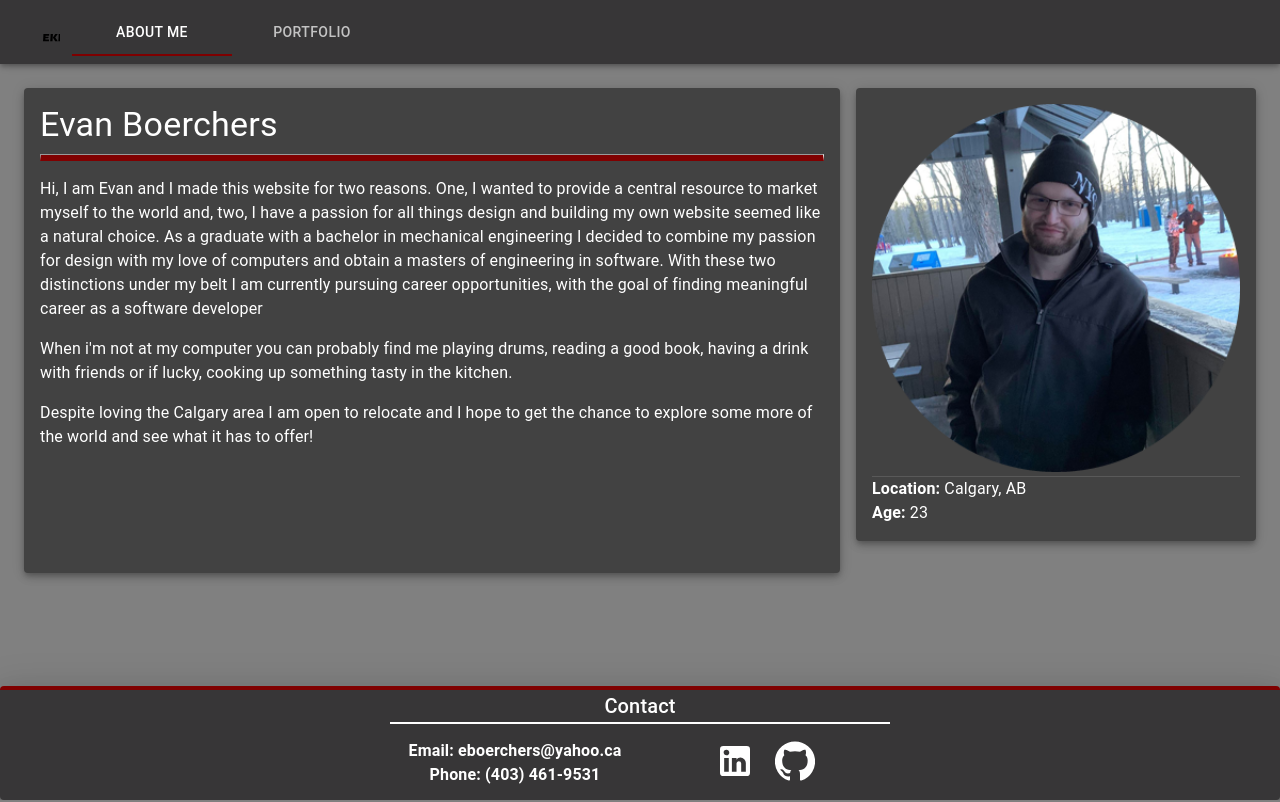
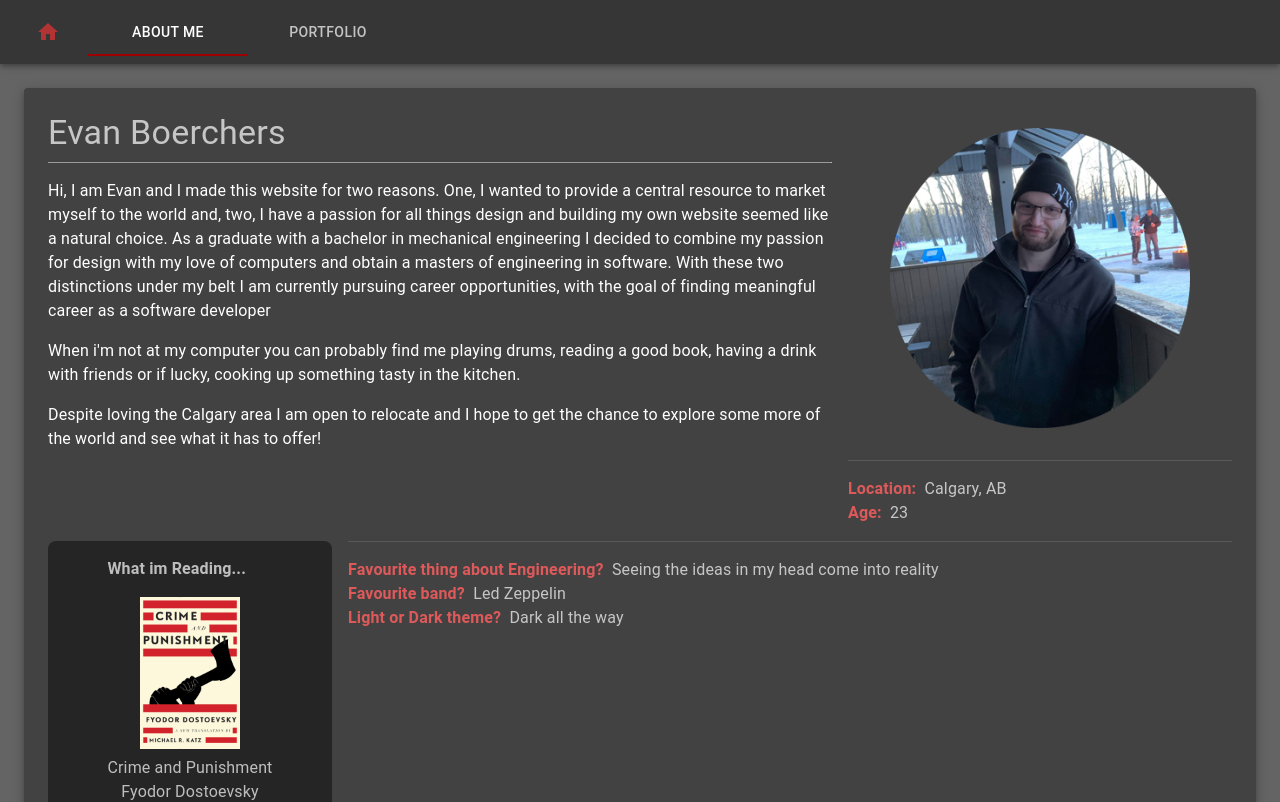
Before and after one commit to evankboerchers/personal-website-1, a React (Create React App) app: page /aboutme in a window 1280 px wide. Shown: the top 802 px of the page. Built offline with nearby package versions, Linux system fonts and the light colour scheme.

Commit message:
completed project page

```diff
--- a/src/App.js
+++ b/src/App.js
@@ -2,7 +2,7 @@ import React from 'react';
 
 import { Route, Switch, BrowserRouter as Router } from 'react-router-dom';
 
-import { makeStyles } from '@material-ui/core';
+import { makeStyles, Box } from '@material-ui/core';
 
 import Navbar from './components/navigation/Navbar';
 import Footer from './components/footer/Footer';
@@ -29,11 +29,11 @@ const useStyles = makeStyles((theme) => ({
   mainWrap: {
     [theme.breakpoints.down('xs')]: {
       paddingTop: 56,
-      paddingBottom: 160,
+      paddingBottom: 150 + theme.spacing(3.5),
     },
     [theme.breakpoints.up('sm')]: {
       paddingTop: 64,
-      paddingBottom: 110,
+      paddingBottom: 100 + theme.spacing(3.5),
     },
 
     position: 'relative',
@@ -57,7 +57,10 @@ function App() {
   return (
     <ThemeProvider theme={theme}>
       <Router>
-        <div className={classes.pageContainer}>
+        <Box
+          className={classes.pageContainer}
+          bgcolor={theme.palette.background.default}
+        >
           <Navbar />
           <main className={classes.mainWrap}>
             <Switch>
@@ -72,7 +75,7 @@ function App() {
           <footer>
             <Footer />
           </footer>
-        </div>
+        </Box>
       </Router>
     </ThemeProvider>
   );
--- a/src/components/aboutme/Bio.js
+++ b/src/components/aboutme/Bio.js
@@ -9,7 +9,7 @@ const useStyles = makeStyles((theme) => ({
     justify: 'left',
   },
   divider: {
-    borderBottom: '6px solid' + theme.palette.secondary.main,
+    borderBottom: 'inherit',
   },
 }));
 
@@ -18,8 +18,11 @@ function Bio() {
 
   return (
     <div>
-      <Typography variant="h4">Evan Boerchers</Typography>
+      <Typography variant="h4" color="textSecondary">
+        Evan Boerchers
+      </Typography>
       <hr className={classes.divider} />
+
       <Typography className={classes.bioText}>
         <p>
           Hi, I am Evan and I made this website for two reasons. One, I wanted
--- a/src/components/footer/Footer.js
+++ b/src/components/footer/Footer.js
@@ -9,7 +9,8 @@ const useStyles = makeStyles((theme) => ({
     bottom: 0,
     left: 0,
     margin: 0,
-    paddingBottom: 10,
+    paddingBottom: theme.spacing(2),
+    paddingTop: theme.spacing(1),
     width: '100%',
     [theme.breakpoints.down('xs')]: {
       height: 150,
@@ -18,8 +19,8 @@ const useStyles = makeStyles((theme) => ({
       height: 100,
     },
     backgroundColor: theme.palette.primary.main,
-    borderTop: '4px solid ' + theme.palette.secondary.main,
-    color: 'white',
+    borderTop: theme.spacing(0.5) + 'px solid ' + theme.palette.secondary.main,
+    color: theme.palette.text.secondary,
     justifyContent: 'center',
     display: 'flex',
   },
@@ -32,7 +33,7 @@ const useStyles = makeStyles((theme) => ({
   },
   titleBox: {
     textAlign: 'center',
-    borderBottom: '2px solid white',
+    borderBottom: '2px solid ' + theme.palette.text.secondary,
     marginBottom: 10,
   },
   icon: {
@@ -70,12 +71,12 @@ function Footer() {
             <Grid container>
               <Grid item xs={12}>
                 <Typography>
-                  <strong>Email: eboerchers@yahoo.ca</strong>
+                  <strong>Email: &nbsp;eboerchers@yahoo.ca</strong>
                 </Typography>
               </Grid>
               <Grid item xs={12}>
                 <Typography>
-                  <strong>Phone: (403) 461-9531 </strong>
+                  <strong>Phone: &nbsp; (403) 461-9531</strong>
                 </Typography>
               </Grid>
             </Grid>
--- /dev/null
+++ b/src/components/home/Quote.js
@@ -0,0 +1,66 @@
+import React, { useEffect } from 'react';
+import axios from 'axios';
+import { makeStyles, Typography } from '@material-ui/core';
+
+const useStyles = makeStyles((theme) => ({
+  quoteBox: {
+    maxWidth: 500,
+    margin: theme.spacing(3),
+    color: 'white',
+  },
+
+  quote: {
+    marginTop: theme.spacing(2),
+    fontSize: '1.4rem',
+    fontStyle: 'italic',
+    fontFamily: 'American Typewriter, serif',
+  },
+
+  author: {
+    marginTop: theme.spacing(2),
+    marginRight: theme.spacing(2),
+    fontSize: '1.2rem',
+    fontFamily: 'American Typewriter, serif',
+  },
+}));
+
+function Quote() {
+  const classes = useStyles();
+  const [quote, setQuote] = React.useState(
+    "Stop creating a life that you need a vacation from. Instead move to where you want to live, do what you want to do, start what you want to start and create the life you want today. This isn't rehearsal people. This is YOUR life."
+  );
+  const [author, setAuthor] = React.useState('Dale Patridge');
+
+  let config = {
+    headers: {
+      accept: 'application/json',
+    },
+  };
+  const getQuote = () => {
+    axios.get('https://quotes.rest/qod?language=en', config).then(
+      (response) => {
+        console.log(response);
+        let content = response.data.contents.quotes[0];
+        setQuote(content.quote);
+        setAuthor(content.author);
+      },
+      (error) => console.log(error)
+    );
+  };
+
+  useEffect(() => {
+    getQuote();
+  }, []);
+
+  return (
+    <div className={classes.quoteBox}>
+      <Typography variant="h5"> Quote of the day: </Typography>
+      <Typography className={classes.quote}> "{quote}" </Typography>
+      <Typography className={classes.author} align="right">
+        - {author}
+      </Typography>
+    </div>
+  );
+}
+
+export default Quote;
--- a/src/components/navigation/Navbar.js
+++ b/src/components/navigation/Navbar.js
@@ -10,13 +10,15 @@ import {
   makeStyles,
   Tabs,
   Tab,
+  Typography,
 } from '@material-ui/core';
 import { Link } from 'react-router-dom';
-import LogoIcon from './EKB-logo.svg';
+import HomeIcon from '@material-ui/icons/Home';
+import Home from '@material-ui/icons/Home';
 
 const useStyles = makeStyles((theme) => ({
   styledMenu: {
-    border: '1px solid #d3d4d5',
+    border: '1px solid ' + theme.palette.text.secondary,
     backgroundColor: theme.palette.background.default,
   },
   logoImage: {
@@ -28,10 +30,11 @@ const useStyles = makeStyles((theme) => ({
     borderTop: '1px solid' + theme.palette.secondary.light,
     borderBottom: '1px solid' + theme.palette.secondary.light,
   },
-  homeButtonContainer: {},
-  tabsContainer: {},
-  contactButtonContainer: {
-    justifyItems: 'center',
+  homeIcon: {
+    color: theme.palette.secondary.light,
+  },
+  tabsContainer: {
+    marginLeft: theme.spacing(2),
   },
   a: {
     color: 'inherit',
@@ -90,20 +93,20 @@ function Navbar() {
   return (
     <AppBar position="fixed">
       <Toolbar>
-        <div>
-          <IconButton id="home-button" component={Link} to="/">
-            <Icon>
-              <div>
-                <img
-                  className={classes.logoImage}
-                  alt="home logo"
-                  src={LogoIcon}
-                />
-              </div>
-            </Icon>
-          </IconButton>
-        </div>
-        <Tabs value={value} onChange={handleChange}>
+        <IconButton
+          id="home-button"
+          value={value}
+          component={Link}
+          to="/"
+          onClick={handleChange}
+        >
+          <HomeIcon className={classes.homeIcon} />
+        </IconButton>
+        <Tabs
+          value={value}
+          onChange={handleChange}
+          className={classes.tabsContainer}
+        >
           <Tab component={Link} to={items.aboutMe.url} label="About Me" />
           <Tab label="Portfolio" onClick={handleClick} />
         </Tabs>
@@ -129,7 +132,7 @@ function Navbar() {
 
           <a
             className={classes.a}
-            href="https://drive.google.com/file/d/1kduX6h2OnmnQjsTRhkafrwUc3Nee3B8y/preview"
+            href="https://documentcloud.adobe.com/link/review?uri=urn:aaid:scds:US:e0cb3ccd-298f-4d80-9594-1bbeb7d72a9b"
             target="_blank"
           >
             <MenuItem classes={{ selected: classes.selected }}>
--- a/src/pages/Aboutme.js
+++ b/src/pages/Aboutme.js
@@ -1,57 +1,156 @@
 import {
   Grid,
-  Box,
   Paper,
   makeStyles,
   Divider,
   Typography,
 } from '@material-ui/core';
-import React, { useContext, useEffect } from 'react';
+import React from 'react';
 import Bio from '../components/aboutme/Bio';
-import portrait from '../assets/images/portrait_1.png';
+import portrait from '../assets/images/aboutme/portrait_1.png';
+import book from '../assets/images/aboutme/book.png';
 
 const elevation = 5;
 
 const useStyles = makeStyles((theme) => ({
-  bioPaper: {
-    padding: theme.spacing(2),
+  paper: {
+    padding: theme.spacing(3),
     height: '100%',
   },
-  portraitPaper: {
+  infoBox: {
+    marginTop: theme.spacing(2),
+  },
+  bookContainer: {
+    display: 'flex',
+    flexDirection: 'column',
+    alignItems: 'center',
+  },
+  readingBox: {
+    borderRadius: theme.spacing(1),
+    backgroundColor: theme.palette.primary.dark,
     padding: theme.spacing(2),
-    height: '100%',
+    display: 'flex',
+    flexDirection: 'column',
+    alignItems: 'center',
+    // outline: '2px solid ' + theme.palette.text.secondary,
+  },
+  strong: {
+    color: theme.palette.info.main,
+  },
+  bookImgWrap: {
+    marginTop: theme.spacing(2),
+  },
+  bookImg: {
+    minWidth: '60%',
+    maxWidth: 100,
+  },
+  portraitWrap: {
+    margin: theme.spacing(2),
+    display: 'flex',
+    flexDirection: 'column',
+    alignItems: 'center',
+  },
+  portraitImg: {
+    width: '100%',
+    maxWidth: 300,
   },
 }));
 
 function Aboutme() {
   const classes = useStyles();
 
-  return (
-    <div>
+  const BioItem = () => (
+    <Grid item md={8} sm={12}>
+      <Bio />
+    </Grid>
+  );
+
+  const PortraitItem = () => (
+    <Grid item md={4}>
       <Grid container spacing={2}>
-        <Grid item xs={8}>
-          <Paper className={classes.bioPaper} elevation={elevation}>
-            <Bio />
-          </Paper>
+        <Grid item xs={12} sm={8} md={12}>
+          <div className={classes.portraitWrap}>
+            <img
+              className={classes.portraitImg}
+              src={portrait}
+              alt="evan boerchers"
+            />
+          </div>
         </Grid>
-        <Grid item xs={4}>
-          <Box>
-            <Paper className={classes.portraitPaper} elevation={elevation}>
-              <img src={portrait} width="100%" alt="photo of Evan"></img>
-              <Divider />
-              <div>
-                <Typography>
-                  <strong>Location: </strong> Calgary, AB
-                </Typography>
-                <Typography>
-                  <strong> Age: </strong> 23
-                </Typography>
-              </div>
-            </Paper>
-          </Box>
+        <Grid item xs={12} sm={4} md={12}>
+          <Divider />
+          <Typography className={classes.infoBox} color="textSecondary">
+            <Typography>
+              <strong className={classes.strong}>Location:&nbsp; </strong>{' '}
+              Calgary, AB
+            </Typography>
+            <Typography>
+              <strong className={classes.strong}> Age:&nbsp; </strong> 23
+            </Typography>
+          </Typography>
         </Grid>
       </Grid>
-    </div>
+    </Grid>
+  );
+
+  const FactsItem = () => (
+    <Grid item xa={12} sm={7} md={8} lg={9}>
+      <Divider />
+      <div className={classes.infoBox}>
+        <Typography color="textSecondary">
+          <Typography>
+            <strong className={classes.strong}>
+              Favourite thing about Engineering? &nbsp;
+            </strong>
+            Seeing the ideas in my head come into reality
+          </Typography>
+          <Typography>
+            <strong className={classes.strong}>Favourite band? &nbsp;</strong>
+            Led Zeppelin
+          </Typography>
+          <Typography>
+            <strong className={classes.strong}>
+              Light or Dark theme? &nbsp;
+            </strong>
+            Dark all the way
+          </Typography>
+        </Typography>
+      </div>
+    </Grid>
+  );
+
+  const ReadingItem = () => (
+    <Grid item xs={12} sm={5} md={4} lg={3}>
+      <div className={classes.readingBox}>
+        <Typography color="textSecondary">
+          <Typography>
+            <strong>What im Reading...</strong>
+          </Typography>
+          <div className={classes.bookContainer}>
+            <div className={classes.bookImgWrap}>
+              <img src={book} className={classes.bookImg} alt="book" />
+            </div>
+            <Typography className={classes.bookTitleType}>
+              Crime and Punishment
+            </Typography>
+            <Typography className={classes.bookAuthorType}>
+              Fyodor Dostoevsky
+            </Typography>
+          </div>
+        </Typography>
+      </div>
+    </Grid>
+  );
+
+  return (
+    <Paper className={classes.paper} elevation={elevation}>
+      <Grid container spacing={2}>
+        <BioItem />
+        <PortraitItem />
+        <ReadingItem />
+        <FactsItem />
+      </Grid>
+    </Paper>
   );
 }
 
--- a/src/pages/Projects.js
+++ b/src/pages/Projects.js
@@ -37,7 +37,10 @@ const useStyles = makeStyles((theme) => ({
     maxWidth: '100%',
   },
   strong: {
-    color: theme.palette.secondary.main,
+    color: theme.palette.info.main,
+  },
+  spaceBottom: {
+    marginBottom: theme.spacing(0.5),
   },
 }));
 
@@ -46,11 +49,13 @@ function Projects() {
 
   const PersonalWebsite = () => (
     <Paper className={classes.projectPaper} elevation={elevation}>
-      <Typography variant="h6"> Personal Website</Typography>
+      <Typography variant="h6" color="textSecondary">
+        Personal Website
+      </Typography>
       <Divider className={classes.titleDiv} />
       <Grid container>
         <Grid item sm={8}>
-          <Typography>
+          <Typography className={classes.spaceBottom}>
             <a
               href="https://github.com/evankboerchers/personal-website-1"
               target="_blank"
@@ -58,18 +63,17 @@ function Projects() {
               Github Repository
             </a>
           </Typography>
-          <Typography>
+          <Typography className={classes.spaceBottom}>
             <strong className={classes.strong}> Description: </strong>
             This project is self-explanatory, it is simply the website you are
             currently viewing. To build this website I used React with native
             Javascript, HTML, CSS and Material-ui to help with providing some
             functional components.
           </Typography>
-          <Typography>
+          <Typography className={classes.spaceBottom}>
             <strong className={classes.strong}> Topics: </strong>
             Frontend, Web Design
           </Typography>
-          <Typography></Typography>
           <Typography>
             <strong className={classes.strong}>Skills: </strong> Javascript,
             HTML, CSS, React, Material-ui, Netify, Axios, Github
@@ -88,11 +92,14 @@ function Projects() {
 
   const SpringFrameworkEvaluation = () => (
     <Paper className={classes.projectPaper} elevation={elevation}>
-      <Typography variant="h6"> Spring Framework Evaluation</Typography>
+      <Typography variant="h6" color="textSecondary">
+        {' '}
+        Spring Framework Evaluation
+      </Typography>
       <Divider className={classes.titleDiv} />
       <Grid container>
         <Grid item sm={8}>
-          <Typography>
+          <Typography className={classes.spaceBottom}>
             <a
               href="https://github.com/evankboerchers/SpringChicken"
               target="_blank"
@@ -100,7 +107,7 @@ function Projects() {
               Github Repository
             </a>
           </Typography>
-          <Typography>
+          <Typography className={classes.spaceBottom}>
             <strong className={classes.strong}> Description: </strong>
             This project was my Capstone Project for my Masters in Software
             Engineering. The purpose of this project was to learn the Spring
@@ -110,12 +117,12 @@ function Projects() {
             sponsors to determine if this framework would be a viable option for
             them.
           </Typography>
-          <Typography>
+          <Typography className={classes.spaceBottom}>
             <strong className={classes.strong}> Topics: </strong>
             Backend, API design, Authorization, Data Persistence, Multi-layer
             Architecture, Testing, Method Caching
           </Typography>
-          <Typography>
+          <Typography className={classes.spaceBottom}>
             <strong className={classes.strong}>Skills: </strong> Java, Spring,
             Docker, mySQL, JPA, JDBC, Github
           </Typography>
@@ -133,11 +140,14 @@ function Projects() {
 
   const PlantDiseaseCNN = () => (
     <Paper className={classes.projectPaper} elevation={elevation}>
-      <Typography variant="h6"> Plant Disease Image Classification</Typography>
+      <Typography variant="h6" color="textSecondary">
+        {' '}
+        Plant Disease Image Classification
+      </Typography>
       <Divider className={classes.titleDiv} />
       <Grid container>
         <Grid item sm={8}>
-          <Typography>
+          <Typography className={classes.spaceBottom}>
             <a
               href="https://github.com/thelisazhao/ENEL645_PlantDiseaseDetection"
               target="_blank"
@@ -145,7 +155,7 @@ function Projects() {
               Github Repository
             </a>
           </Typography>
-          <Typography>
+          <Typography className={classes.spaceBottom}>
             <strong className={classes.strong}> Description: </strong>
             This project is inspired by a Kaggle challenge. Using Convolutional
             Neural Networks we were able to classify potato, tomato and bell
@@ -153,11 +163,11 @@ function Projects() {
             Tensorflow library a classification accuracy of 99% percent was
             achieved in classifying the plant disease for each plant type.
           </Typography>
-          <Typography>
+          <Typography className={classes.spaceBottom}>
             <strong className={classes.strong}> Topics: </strong>
             Machine Learning, Image Classification, Neural Networks, CNN
           </Typography>
-          <Typography>
+          <Typography className={classes.spaceBottom}>
             <strong className={classes.strong}>Skills: </strong> Python,
             Tensorflow, Jupyter Notebooks
           </Typography>
@@ -175,11 +185,14 @@ function Projects() {
 
   const CourseOutlineBuilder = () => (
     <Paper className={classes.projectPaper} elevation={elevation}>
-      <Typography variant="h6"> Course Outline Builder</Typography>
+      <Typography variant="h6" color="textSecondary">
+        {' '}
+        Course Outline Builder
+      </Typography>
       <Divider className={classes.titleDiv} />
       <Grid container>
         <Grid item sm={8}>
-          <Typography>
+          <Typography className={classes.spaceBottom}>
             <a
               href="https://github.com/thelisazhao/ENEL645_PlantDiseaseDetection"
               target="_blank"
@@ -187,7 +200,7 @@ function Projects() {
               Github Repository
             </a>
           </Typography>
-          <Typography>
+          <Typography className={classes.spaceBottom}>
             <strong className={classes.strong}> Description: </strong>
             This project was a very early stage concept for a course outline
             builder than could be used to build and save course outlines at the
@@ -195,11 +208,11 @@ function Projects() {
             connects to the backend Django server which serves as the api to get
             and post all information.
           </Typography>
-          <Typography>
+          <Typography className={classes.spaceBottom}>
             <strong className={classes.strong}> Topics: </strong>
             Full-Stack, Web Design, Api Design
           </Typography>
-          <Typography>
+          <Typography className={classes.spaceBottom}>
             <strong className={classes.strong}>Skills: </strong> Javascript,
             HTML, CSS, React, Python, Django, Axios, Github
           </Typography>
@@ -217,13 +230,13 @@ function Projects() {
 
   const ClassificationOfReadme = () => (
     <Paper className={classes.projectPaper} elevation={elevation}>
-      <Typography variant="h6">
+      <Typography variant="h6" color="textSecondary">
         Classification of Github README Sections
       </Typography>
       <Divider className={classes.titleDiv} />
       <Grid container>
         <Grid item sm={8}>
-          <Typography>
+          <Typography className={classes.spaceBottom}>
             <a
               href="https://databricks-prod-cloudfront.cloud.databricks.com/public/4027ec902e239c93eaaa8714f173bcfc/4985770712986055/1653466948958185/3712725817297160/latest.html"
               target="_blank"
@@ -231,7 +244,7 @@ function Projects() {
               Databricks Notebook
             </a>
           </Typography>
-          <Typography>
+          <Typography className={classes.spaceBottom}>
             <a
               href="https://github.com/evankboerchers/ENSF612-Project"
               target="_blank"
@@ -241,7 +254,7 @@ function Projects() {
             - (only contains helper scripts)
           </Typography>
 
-          <Typography>
+          <Typography className={classes.spaceBottom}>
             <strong className={classes.strong}> Description: </strong>
             In this project we tasked ourselves with classifying Github README
             sections into either 'how' or 'not how' based on the sections
@@ -252,12 +265,12 @@ function Projects() {
             and predictions on new readme sections were obtained. The best model
             achieved an accuracy of 87% for its predictions.
           </Typography>
-          <Typography>
+          <Typography className={classes.spaceBottom}>
             <strong className={classes.strong}> Topics: </strong>
             Machine Learning, Big Data, Data Extraction, Model Tuning, Data
             Analytics
           </Typography>
-          <Typography>
+          <Typography className={classes.spaceBottom}>
             <strong className={classes.strong}>Skills: </strong> Python,
             PySpark, Pandas, Databricks
           </Typography>
@@ -276,12 +289,14 @@ function Projects() {
   return (
     <div>
       <Paper className={classes.titlePaper} elevation={5}>
-        <Typography variant="h4">Projects</Typography>
+        <Typography variant="h4" color="textSecondary">
+          Projects
+        </Typography>
         <Divider className={classes.titleDiv} />
         <Typography>
-          Experienc matters, here are some of the projects I have worked on over
-          the last year. These are not the only projects I have worked on but
-          they are noteworthy and cover various topics.
+          Experience matters, here are some of the projects I have worked on
+          over the last year. These are not the only projects I have worked on
+          but they are noteworthy and cover various topics.
         </Typography>
       </Paper>
       <PersonalWebsite />
--- a/src/theme.js
+++ b/src/theme.js
@@ -1,16 +1,28 @@
 import { createMuiTheme } from '@material-ui/core/styles';
 
 const theme = createMuiTheme({
+  breakpoints: {
+    values: {
+      xs: 0,
+      sm: 600,
+      md: 800,
+      lg: 1280,
+      xl: 1920,
+    },
+  },
   palette: {
     type: 'dark',
     primary: {
       main: '#373637',
     },
     secondary: {
-      main: '#7F0000',
+      main: '#9e0000',
     },
     background: {
-      default: 'grey',
+      default: '#646464',
+    },
+    info: {
+      main: '#DE595A',
     },
   },
 });
```
Also changed, not shown: src/assets/images/aboutme/book.png (added), src/assets/images/aboutme/portrait_1.png (renamed from src/assets/images/portrait_1.png).
